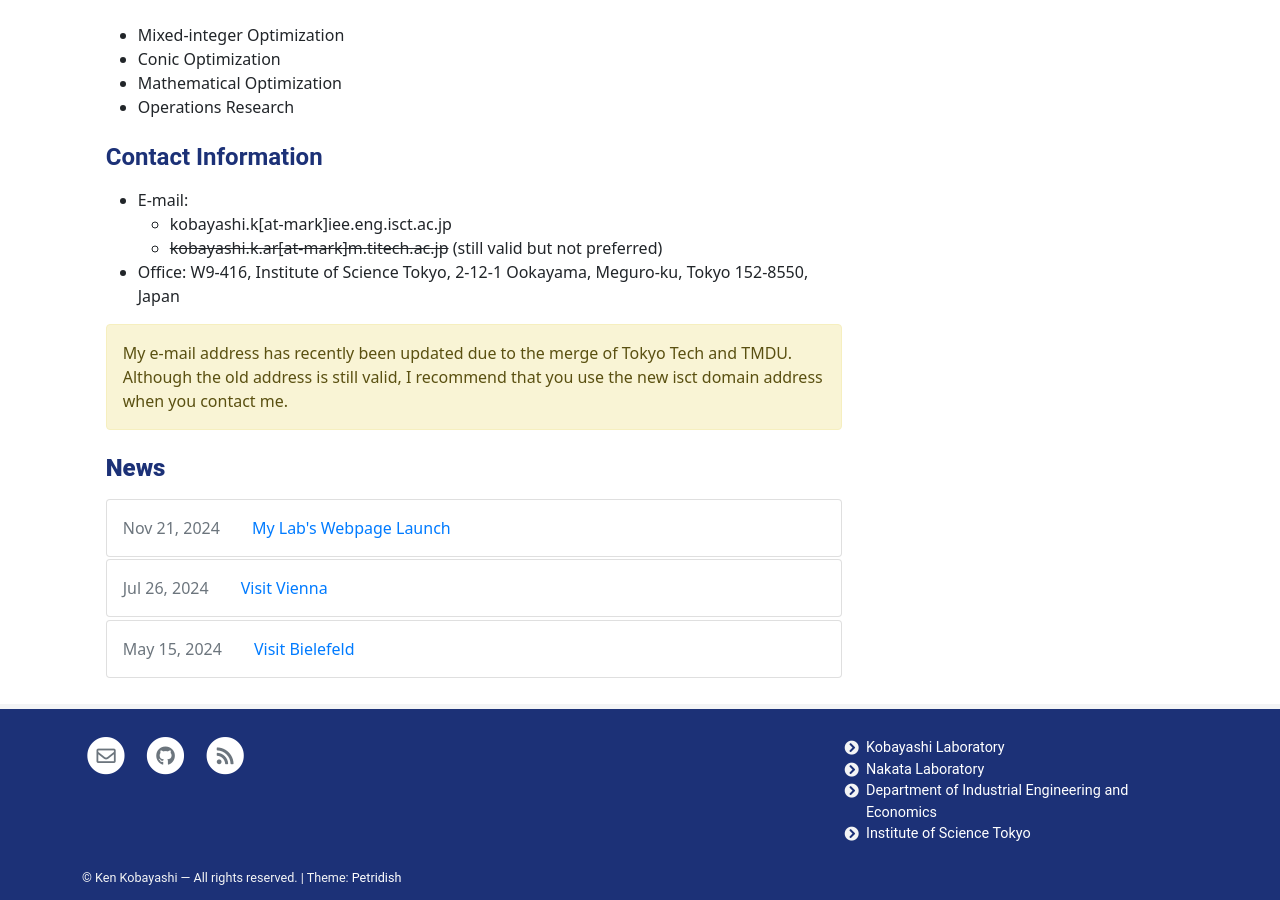
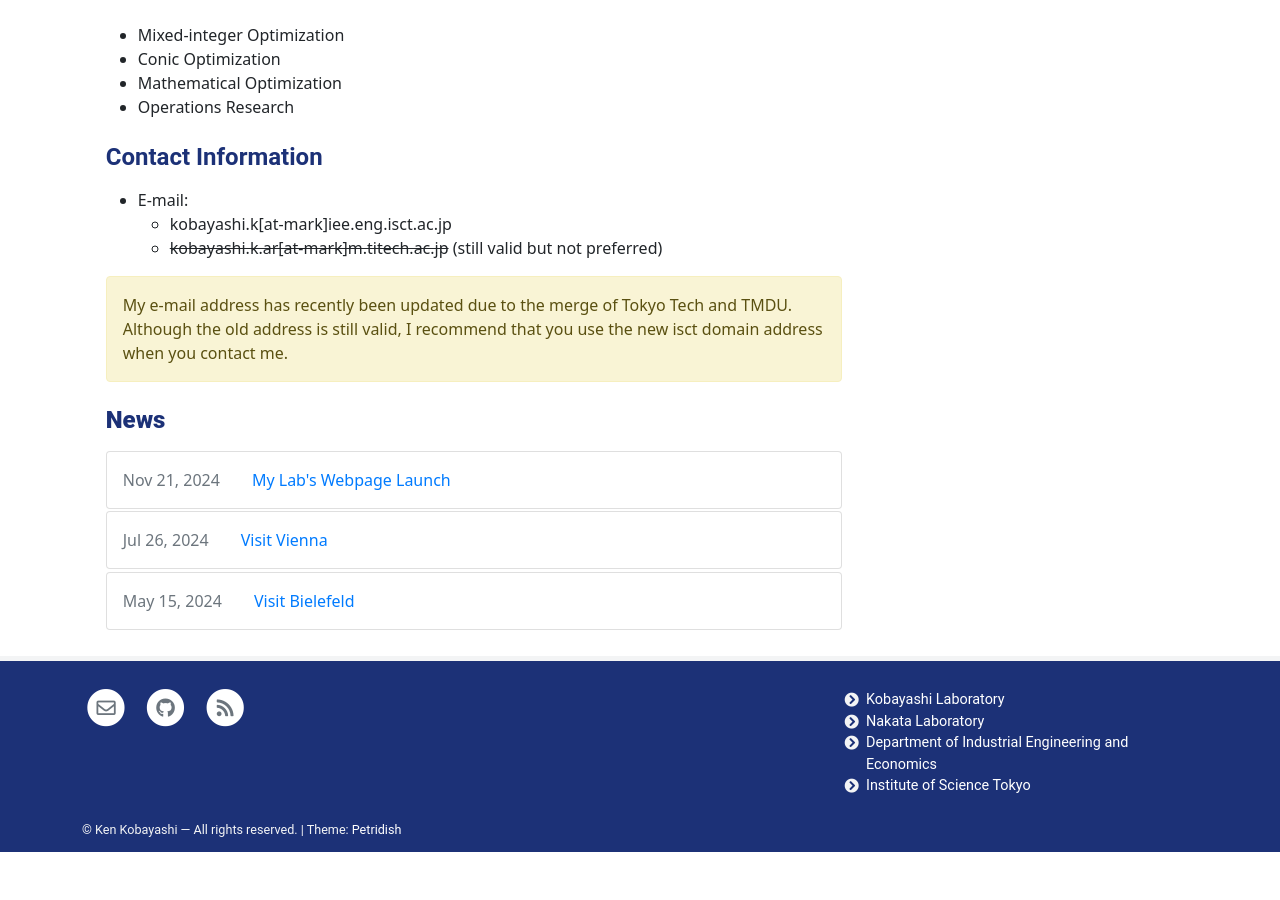
Before and after one commit to KenKoba2119/KenKoba2119.github.io, a Jekyll site: the page built from pages/home.md, in a window 1280 px wide and 900 px high, scrolled down 639 px. Built offline with Jekyll 4.4.1, drawn with Linux system fonts in a browser that asks for light colours; after the commit the page ends 1491 px from its top, so only the background shows below that.

Commit message:
remove office

```diff
--- a/pages/home.md
+++ b/pages/home.md
@@ -37,7 +37,6 @@ I am also interested in applications of mathematical optimization to other field
 - E-mail:
   - kobayashi.k[at-mark]iee.eng.isct.ac.jp
   - ~~kobayashi.k.ar[at-mark]m.titech.ac.jp~~ (still valid but not preferred)
-- Office: W9-416, Institute of Science Tokyo, 2-12-1 Ookayama, Meguro-ku, Tokyo 152-8550, Japan
 
 {:.alert .alert-warning}
 My e-mail address has recently been updated due to the merge of Tokyo Tech and TMDU. Although the old address is still valid, I recommend that you use the new isct domain address when you contact me.
```
